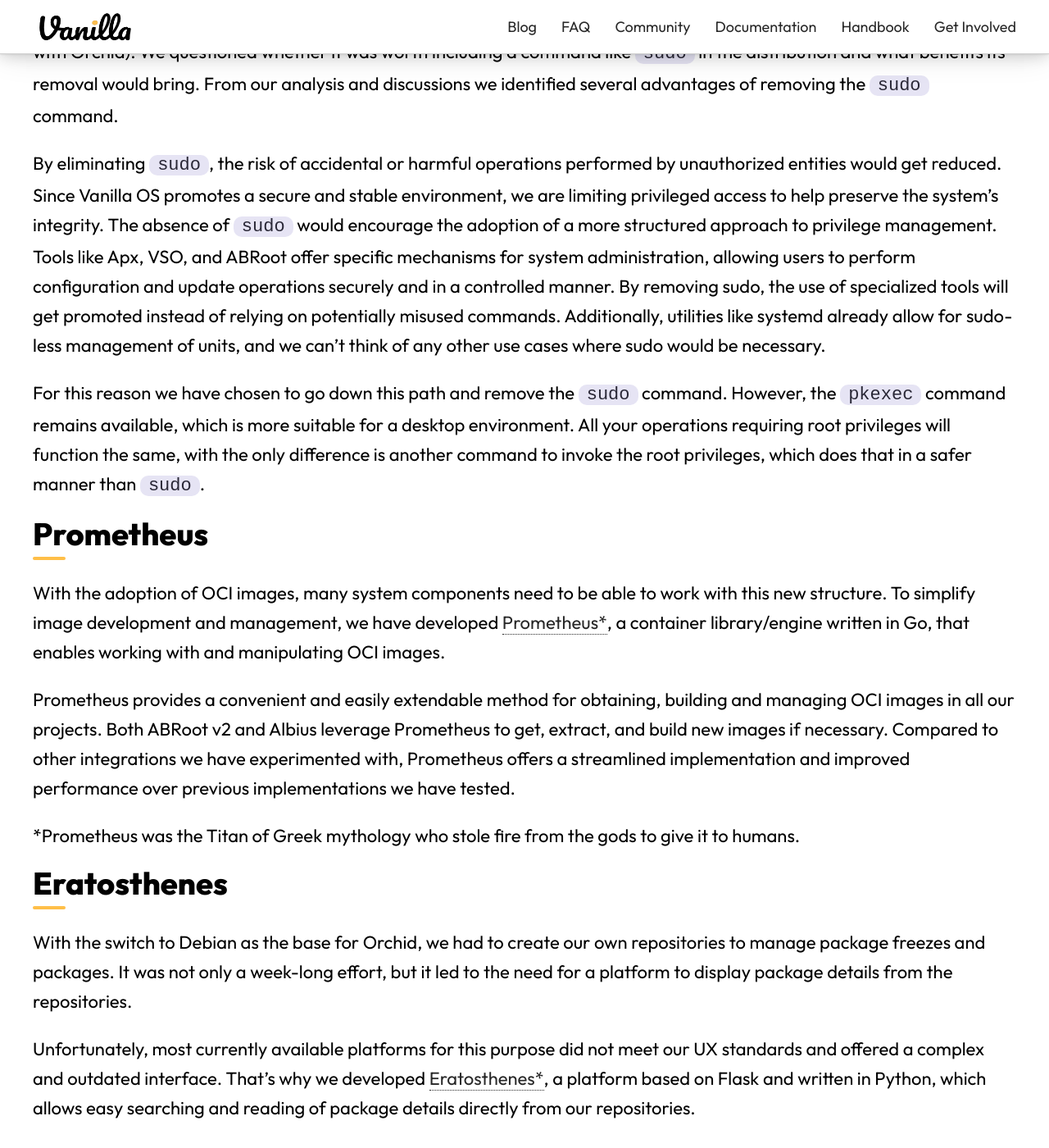
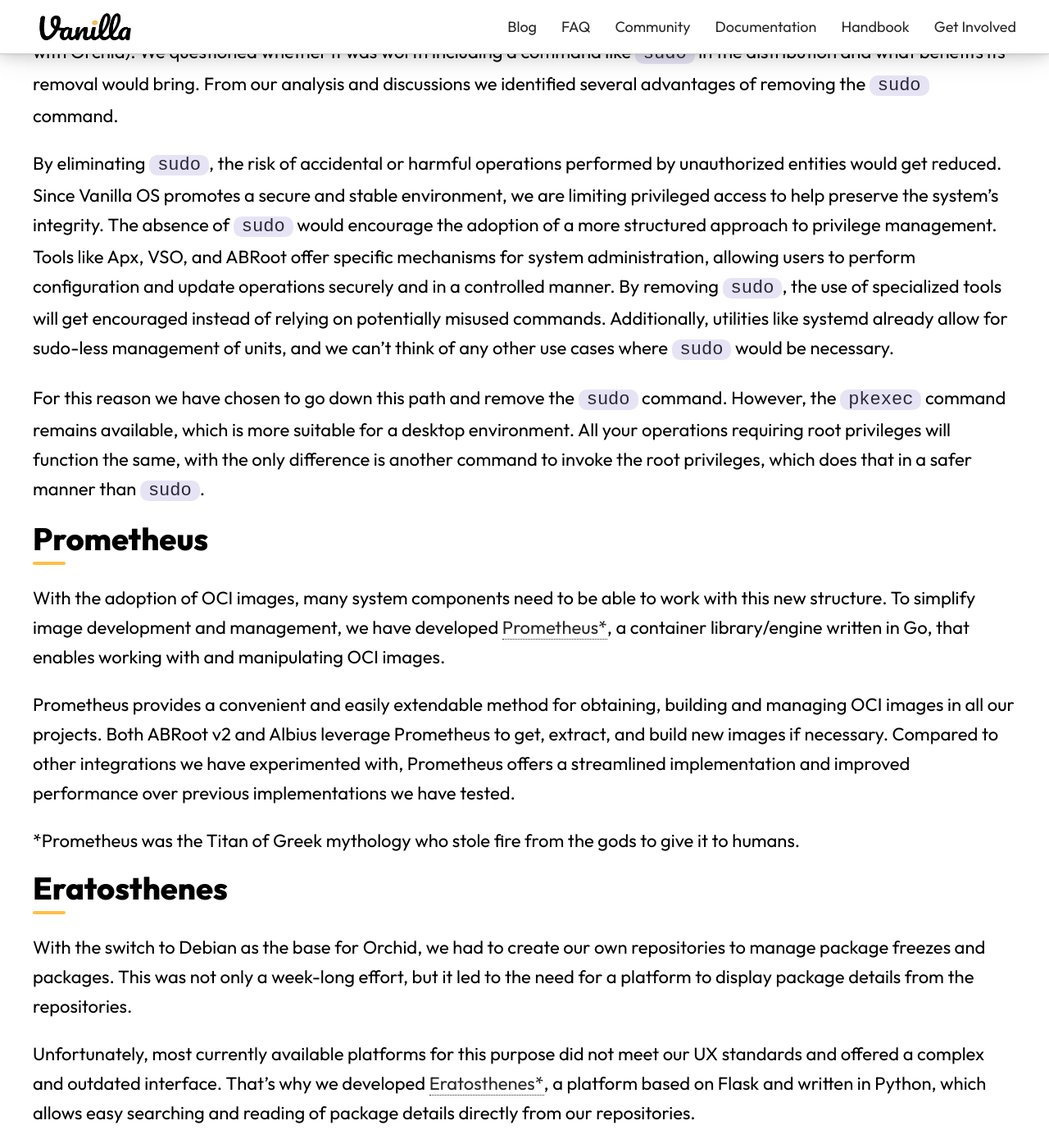
Before and after one commit to Vanilla-OS/website, a Jekyll site: the page built from _posts/2023-06-11-vanilla-os-orchid-devlog.md, in a window 1280 px wide and 1400 px high, scrolled down 8206 px. Shown: the whole window at 82% size. Built offline with Jekyll 4.4.1, drawn with Linux system fonts in a browser that asks for light colours; nearby versions of some CDN libraries; a style sheet for code colours, icons or effects is not loaded; some of the changed text lies outside the part shown.

Commit message:
Apply suggestions from code review
Co-authored-by: Bart Gravendeel <monstur@disroot.org>

```diff
--- a/_posts/2023-06-11-vanilla-os-orchid-devlog.md
+++ b/_posts/2023-06-11-vanilla-os-orchid-devlog.md
@@ -7,7 +7,7 @@
 comments: true
 ---
 
-After our article [announcing](https://vanillaos.org/2023/03/07/vanilla-os-2.0-orchid-initial-work.html) the development of the second version of Vanilla OS, codenamed Orchid, several months of planning, development, and testing have followed. In this article, we will cover some of the new features that the upcoming major release of Vanilla OS will bring, together with our reasoning for them.
+After [our article](https://vanillaos.org/2023/03/07/vanilla-os-2.0-orchid-initial-work.html) announcing the development of the second version of Vanilla OS, codenamed Orchid, several months of planning, development, and testing have followed. In this article, we will cover some of the new features that the upcoming major release of Vanilla OS will bring, together with our reasoning for them.
 
 ## ABRoot v2 - Immutability changes, once again
 
@@ -17,7 +17,7 @@
 
 In ABRoot v1, obtaining and applying system updates was done by leveraging the package manager in an isolated and atomic environment. In ABRoot v2, the update operation now utilizes OCI (Open Container Initiative) images, which are exact copies of the new system, downloaded and allocated using data deduplication and applied in a single atomic transaction. This way, all installations of Vanilla OS receive the exact copy of the update, making the system 100% reproducible and faithful to our tests.
 
-It automatically raises the question, "How do I install extra drivers?" in Vanilla OS Orchid, installation of the most common drivers is a graphical and effortless process. However, there are cases where it is necessary to install additional packages in the system. For this reason, we have introduced a package manager in ABRoot v2 that allows users to manage their packages using atomic transactions.
+This automatically raises the question: "How do I install extra drivers?" In Vanilla OS Orchid, installation of the most common drivers is a graphical and effortless process. However, there are cases where it is necessary to install additional packages in the system. For this reason, we have introduced a package manager in ABRoot v2 that allows users to manage their packages using atomic transactions.
 
 Below is an example of the commands to add and remove packages:
 
@@ -130,7 +130,7 @@
 
 During the design process of Orchid, one of the discussions that frequently arose was about the usefulness of the `sudo` command. Vanilla OS is an immutable system, and any modifications should occur through Apx, VSO, or ABRoot (especially with Orchid). We questioned whether it was worth including a command like `sudo` in the distribution and what benefits its removal would bring. From our analysis and discussions we identified several advantages of removing the `sudo` command.
 
-By eliminating `sudo`, the risk of accidental or harmful operations performed by unauthorized entities would get reduced. Since Vanilla OS promotes a secure and stable environment, we are limiting privileged access to help preserve the system's integrity. The absence of `sudo` would encourage the adoption of a more structured approach to privilege management. Tools like Apx, VSO, and ABRoot offer specific mechanisms for system administration, allowing users to perform configuration and update operations securely and in a controlled manner. By removing sudo, the use of specialized tools will get promoted instead of relying on potentially misused commands. Additionally, utilities like systemd already allow for sudo-less management of units, and we can't think of any other use cases where sudo would be necessary.
+By eliminating `sudo`, the risk of accidental or harmful operations performed by unauthorized entities would get reduced. Since Vanilla OS promotes a secure and stable environment, we are limiting privileged access to help preserve the system's integrity. The absence of `sudo` would encourage the adoption of a more structured approach to privilege management. Tools like Apx, VSO, and ABRoot offer specific mechanisms for system administration, allowing users to perform configuration and update operations securely and in a controlled manner. By removing `sudo`, the use of specialized tools will get encouraged instead of relying on potentially misused commands. Additionally, utilities like systemd already allow for sudo-less management of units, and we can't think of any other use cases where `sudo` would be necessary.
 
 For this reason we have chosen to go down this path and remove the `sudo` command. However, the `pkexec` command remains available, which is more suitable for a desktop environment. All your operations requiring root privileges will function the same, with the only difference is another command to invoke the root privileges, which does that in a safer manner than `sudo`.
 
@@ -144,7 +144,7 @@
 
 ## Eratosthenes
 
-With the switch to Debian as the base for Orchid, we had to create our own repositories to manage package freezes and packages. It was not only a week-long effort, but it led to the need for a platform to display package details from the repositories.
+With the switch to Debian as the base for Orchid, we had to create our own repositories to manage package freezes and packages. This was not only a week-long effort, but it led to the need for a platform to display package details from the repositories.
 
 Unfortunately, most currently available platforms for this purpose did not meet our UX standards and offered a complex and outdated interface. That's why we developed [Eratosthenes*](https://github.com/Vanilla-OS/Eratosthenes), a platform based on Flask and written in Python, which allows easy searching and reading of package details directly from our repositories.
 
```
Also changed, not shown: other parts of _posts/2023-06-11-vanilla-os-orchid-devlog.md (+5 -5 lines).
